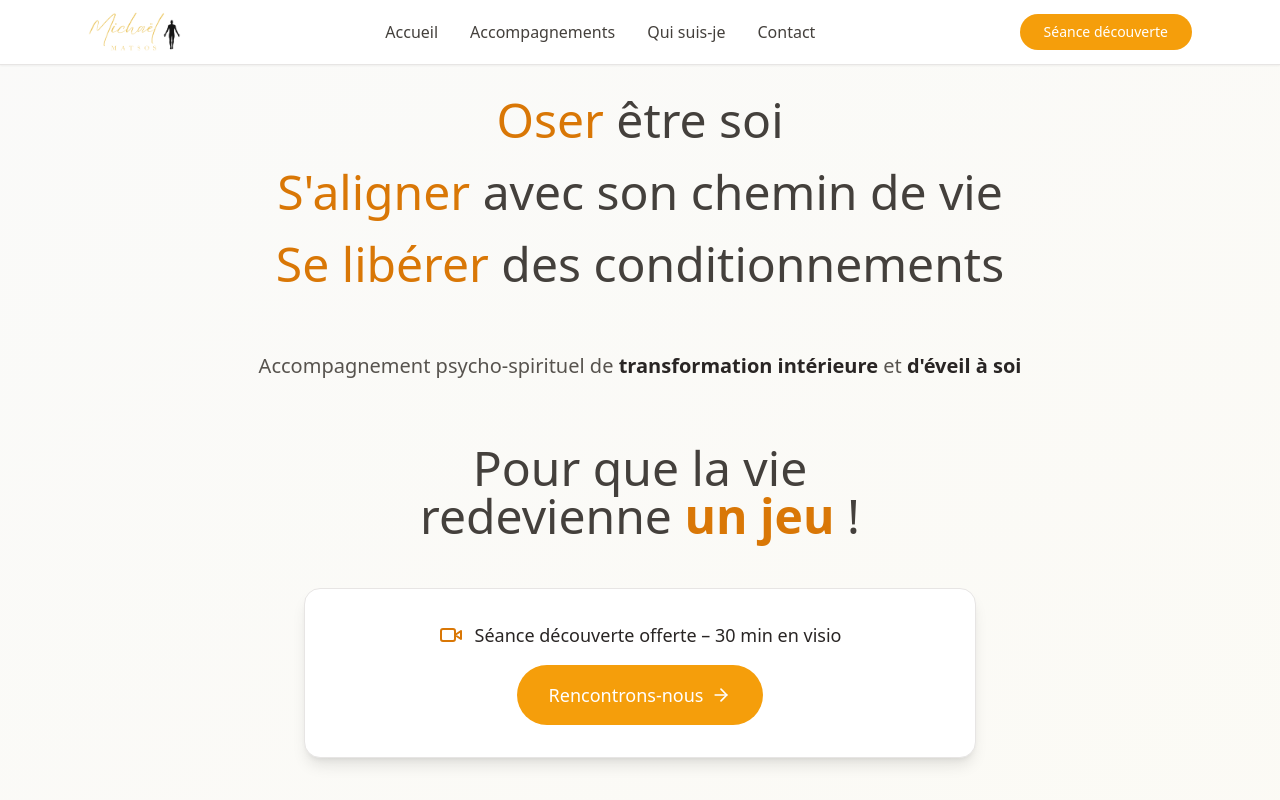
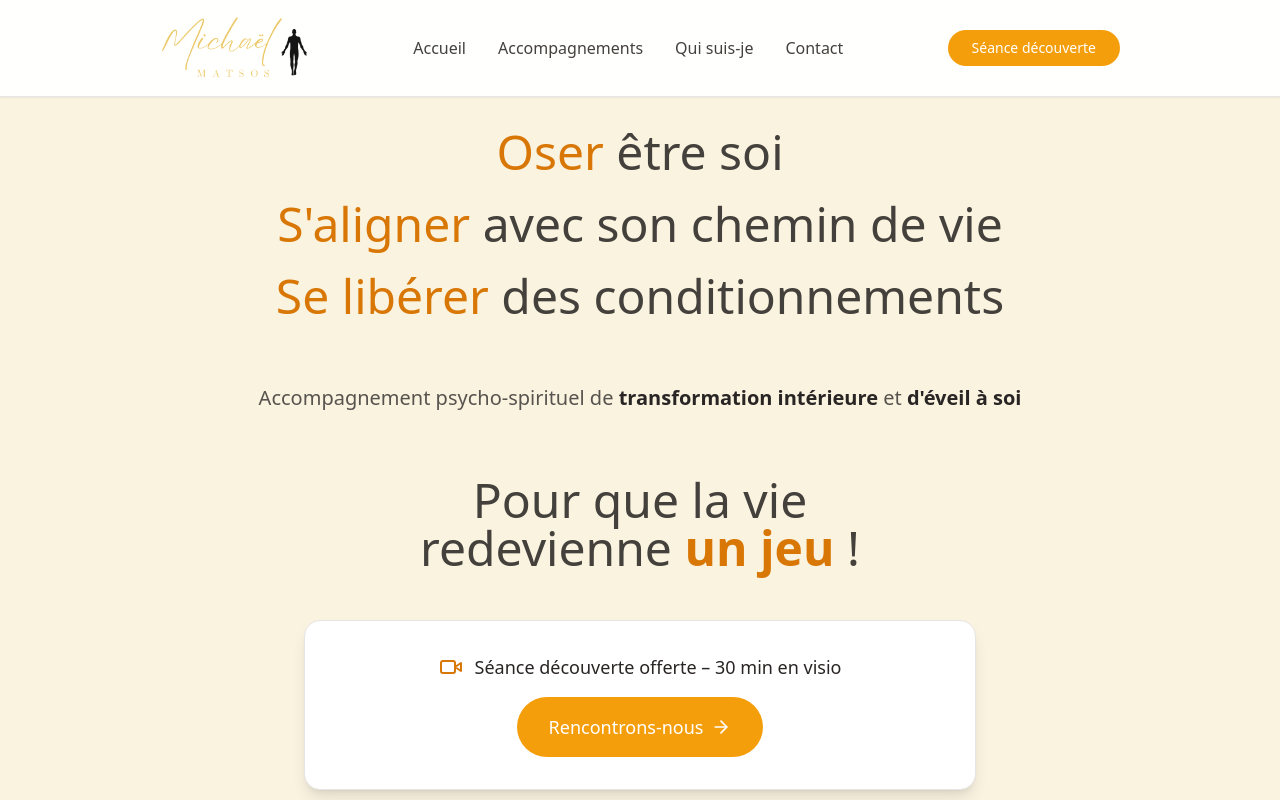
Before and after one commit to kashyyyyk01/20250723, a React (Vite) app: page / in a window 1280 px wide. Shown: the top 800 px of the page. Built offline with nearby package versions, Linux system fonts and the light colour scheme.

Commit message:
Mise à jour du style Hero et Navbar

```diff
--- a/src/components/HeaderNavbar.tsx
+++ b/src/components/HeaderNavbar.tsx
@@ -7,7 +7,7 @@ const Logo = () => (
     <img
       src="/Images/20250711_LPL_White_ccard_Recto.png"
       alt="Michael Logo"
-      className="h-10 w-auto"
+      className="h-16 w-auto"
     />
   </div>
 );
@@ -37,8 +37,8 @@ const HeaderNavbar = () => {
       transition={{ duration: 0.6 }}
       className="fixed top-0 left-0 right-0 bg-white/95 backdrop-blur-sm border-b border-stone-200 z-50 shadow-sm"
     >
-      <div className="max-w-6xl mx-auto px-6">
-        <div className="flex items-center justify-between h-16">
+      <div className="max-w-5xl mx-auto px-8">
+        <div className="flex items-center justify-between h-24">
           {/* Logo */}
           <motion.div
             whileHover={{ scale: 1.05 }}
--- a/src/components/Hero.tsx
+++ b/src/components/Hero.tsx
@@ -4,7 +4,7 @@ import { Video, ArrowRight } from 'lucide-react';
 
 const Hero = () => {
   return (
-    <section id="accueil" className="pt-24 pb-12 bg-gradient-to-br from-stone-50 to-amber-50/30">
+    <section id="accueil" className="pt-32 pb-12" style={{ backgroundColor: 'rgb(250, 243, 224)' }}>
       <div className="max-w-6xl mx-auto px-6">
         {/* Three main promises */}
         <motion.div
```
